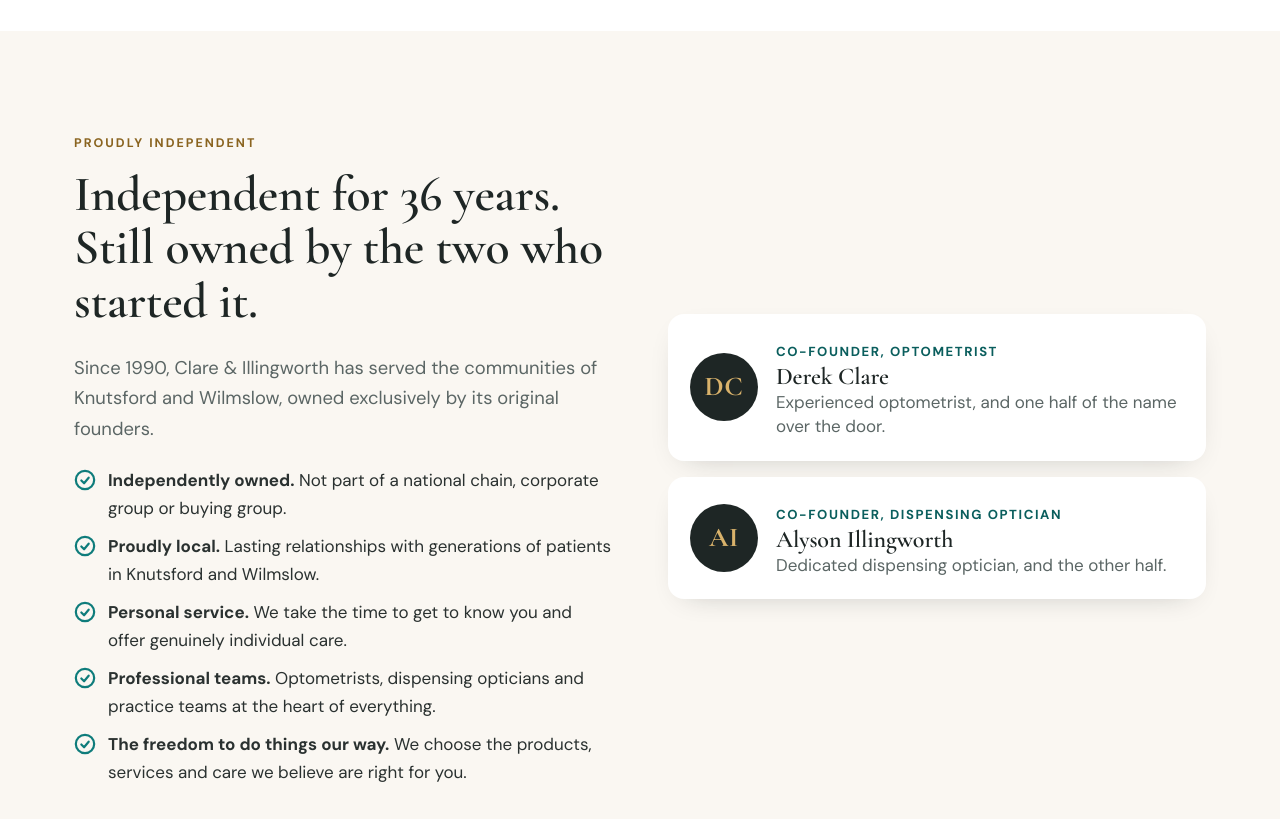
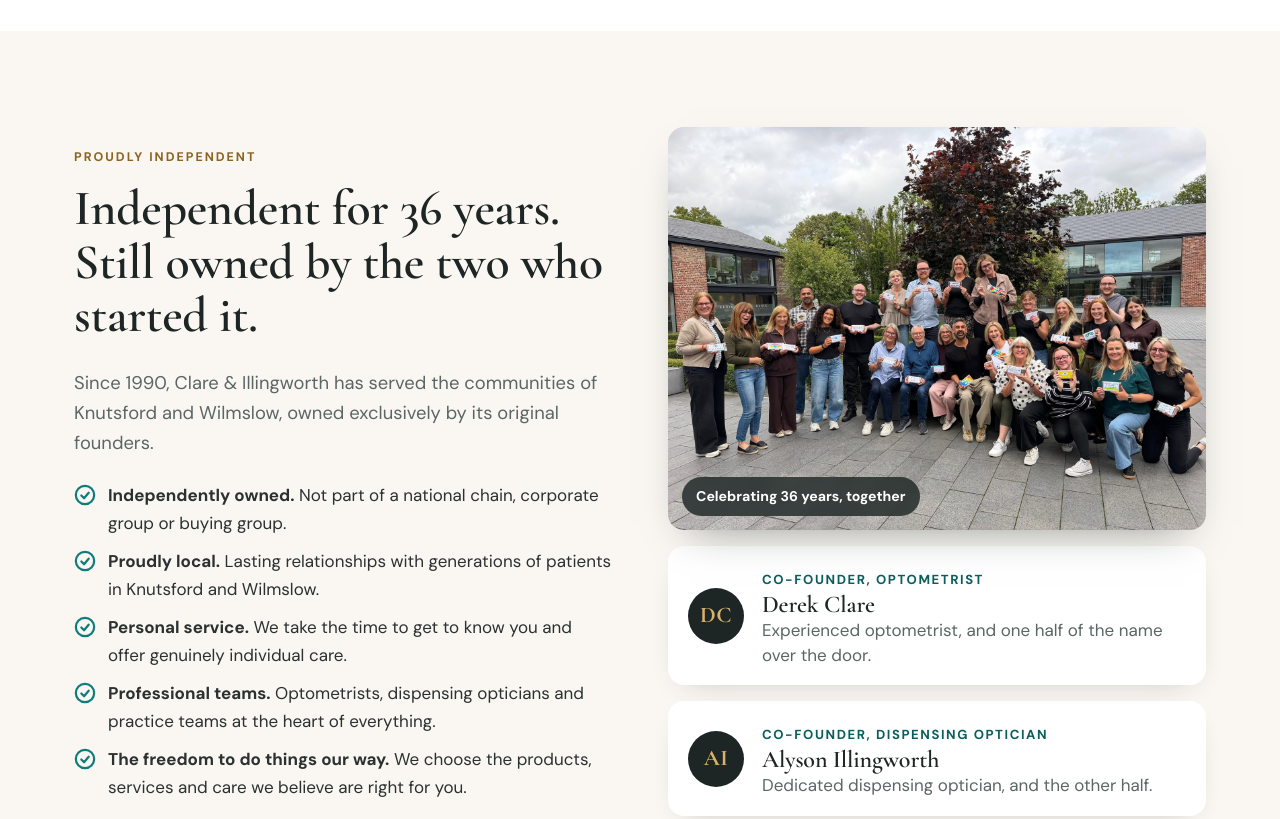
Before and after one commit to jedarlingtonx/theoptometrist.com, a plain HTML site: page index.html in a window 1280 px wide. Shown: the part 1080-1899 px from the top of the page. Drawn offline with nearby package versions, Linux system fonts and the light colour scheme.

Commit message:
Add team photo celebrating 36 years
Co-Authored-By: Claude Sonnet 5.5 <noreply@anthropic.com>
Claude-Session: https://claude.ai/code/session_01Gu4sFVSKDDfa5986SEKXuk

```diff
--- a/index.html
+++ b/index.html
@@ -200,6 +200,11 @@ section.block{padding:96px 0}
 .know-item p{color:var(--muted);font-size:.96rem;margin:0;line-height:1.55}
 
 
+.team{margin:0;position:relative;border-radius:var(--radius);overflow:hidden;box-shadow:0 18px 40px -22px rgba(18,28,27,.5);background:var(--sand)}
+.team img{width:100%;height:auto;display:block}
+.team figcaption{position:absolute;left:14px;bottom:14px;background:rgba(30,38,37,.82);color:#fff;font-weight:700;font-size:.88rem;padding:8px 14px;border-radius:999px;backdrop-filter:blur(4px)}
+.person{padding:18px 20px}
+.mono{width:56px;height:56px;font-size:1.4rem}
 /* dry eye */
 .dry{background:var(--ivory);padding:0 0 96px}
 .dry-box{background:var(--mist);border-radius:22px;padding:38px 40px;display:grid;grid-template-columns:auto 1fr auto;gap:28px;align-items:center}
@@ -455,6 +460,10 @@ footer address{font-style:normal;line-height:1.6;margin-bottom:12px}
       </ul>
     </div>
     <div class="founders rv">
+      <figure class="team">
+        <img src="/images/team-36-years.jpg" width="1600" height="1200" loading="lazy" alt="The Clare &amp; Illingworth team outdoors, holding hand-decorated chocolate bars to celebrate 36 years">
+        <figcaption>Celebrating 36 years, together</figcaption>
+      </figure>
       <div class="person">
         <div class="mono" aria-hidden="true">DC</div>
         <div><span class="role">Co-founder, Optometrist</span><h3>Derek Clare</h3><p>Experienced optometrist, and one half of the name over the door.</p></div>
```
Also changed, not shown: images/team-36-years.jpg (added).
